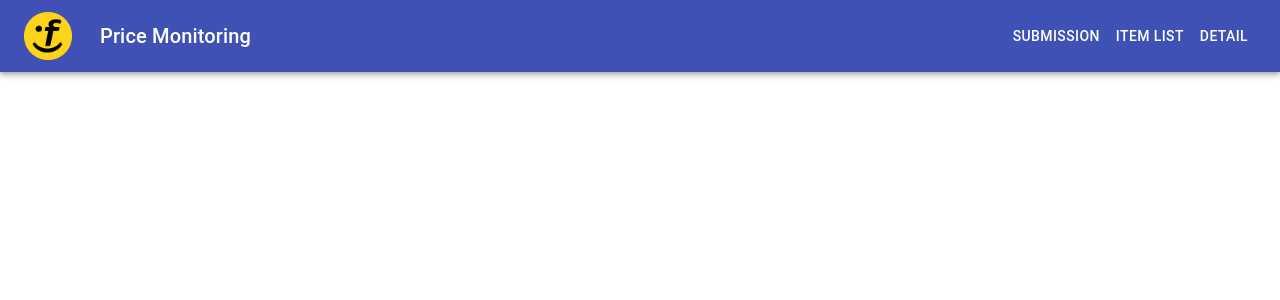
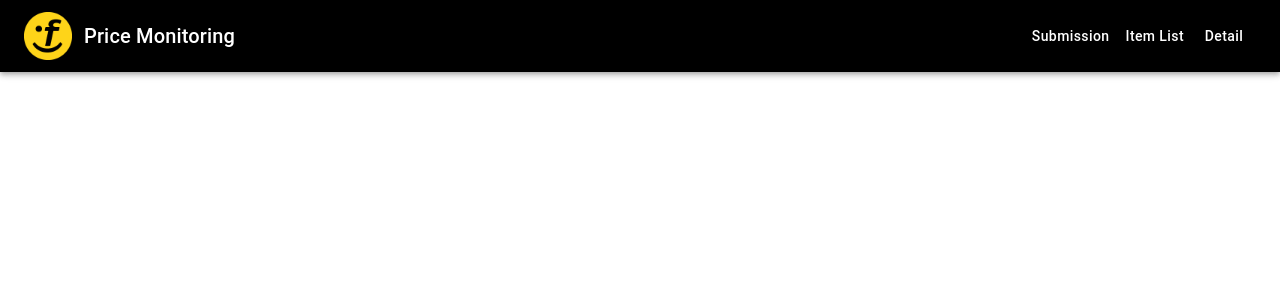
Before and after one commit to alfinm01/price-fabelio-fe, a React (Create React App) app: page / in a window 1280 px wide. Shown: the top 300 px of the page. Built offline with nearby package versions, Linux system fonts and the light colour scheme.

Commit message:
Add styling for header

```diff
--- a/src/Components/Header.js
+++ b/src/Components/Header.js
@@ -1,5 +1,5 @@
 import React from "react"
-import { Link } from "react-router-dom"
+import { Link, withRouter } from "react-router-dom"
 import { makeStyles } from "@material-ui/core/styles"
 import AppBar from "@material-ui/core/AppBar"
 import Toolbar from "@material-ui/core/Toolbar"
@@ -8,43 +8,46 @@ import Button from "@material-ui/core/Button"
 import IconButton from "@material-ui/core/IconButton"
 import FabelioLogo from "../fabelio-icon.png"
 
-const useStyles = makeStyles(theme => ({
-  root: {
-    flexGrow: 1
-  },
-  menuButton: {
-    marginRight: theme.spacing(2)
-  },
-  title: {
-    flexGrow: 1
-  }
-}))
-
-function Header() {
-  const classes = useStyles()
-
+class HeaderComponent extends React.Component {
+  render() {
+    const path = this.props.location.pathname
     return (
-    <div className={classes.root}>
-      <AppBar position="static">
+      <div style={{ flexGrow: 1 }}>
+        <AppBar position="static" style={{ backgroundColor: "black" }}>
           <Toolbar>
             <IconButton
               edge="start"
-            className={classes.menuButton}
               color="inherit"
               aria-label="menu"
+              style={{ spacing: 2 }}
             >
               <img src={FabelioLogo} alt="Fabelio Logo" width="48" height="48" />
             </IconButton>
-          <Typography variant="h6" className={classes.title}>
+            <Typography variant="h6" style={{ flexGrow: 1 }}>
               Price Monitoring
             </Typography>
-          <Button component={Link} to="/submission" color="inherit">
+            <Button
+              component={Link}
+              to="/submission"
+              color="inherit"
+              style={path === "/submission" ? { color: "yellow", textTransform: "none" } : { color: "white", textTransform: "none" }}
+            >
               Submission
             </Button>
-          <Button component={Link} to="/item-list" color="inherit">
+            <Button
+              component={Link}
+              to="/item-list"
+              color="inherit"
+              style={path === "/item-list" ? { color: "yellow", textTransform: "none" } : { color: "white", textTransform: "none" }}
+            >
               Item List
             </Button>
-          <Button component={Link} to="/detail/1" color="inherit">
+            <Button
+              component={Link}
+              to="/detail/1"
+              color="inherit"
+              style={{ color: "white", textTransform: "none" }}
+            >
               Detail
             </Button>
           </Toolbar>
@@ -52,5 +55,7 @@ function Header() {
       </div>
     )
   }
+}
 
+const Header = withRouter(props => <HeaderComponent {...props}/>)
 export default Header
```
Lines whose indentation alone changed are shown as unchanged.
